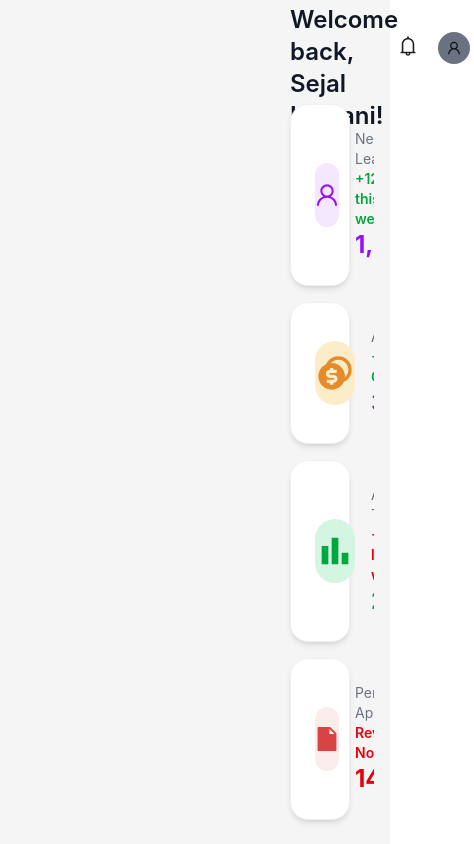
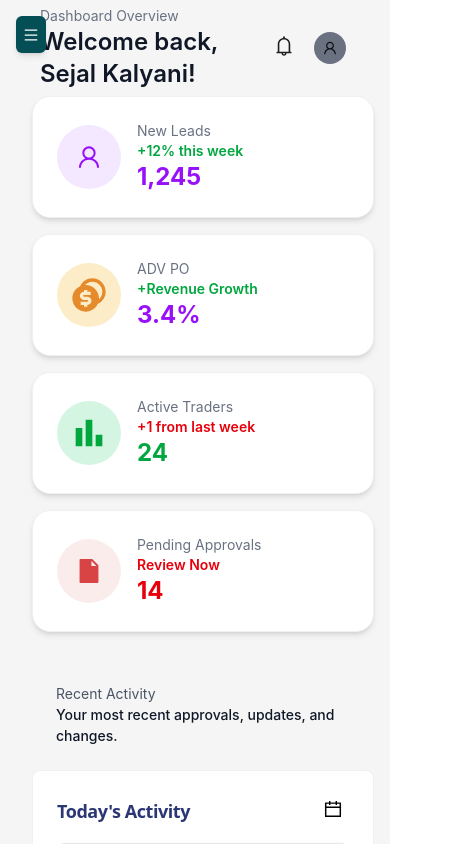
Before and after one commit to ajaykumavat0815/Alteia, a React (Vite) app: page / in a window 390 px wide. Shown: the top 844 px of the page, 474 px wide, since content can reach past the window. Built offline with nearby package versions, Linux system fonts and the light colour scheme.

Commit message:
Solve responsive issue

```diff
--- a/src/App.css
+++ b/src/App.css
@@ -127,3 +127,13 @@
 }
 
 /* ==================================== */
+@media (max-width: 768px) {
+  .ant-layout {
+    flex-direction: column;
+  }
+
+  .ant-layout-content {
+    margin: 8px !important;
+    padding: 8px !important;
+  }
+}
--- a/src/common/SideBar.jsx
+++ b/src/common/SideBar.jsx
@@ -1,5 +1,5 @@
 import React from "react";
-import { RightOutlined, LeftOutlined } from "@ant-design/icons";
+import { RightOutlined, LeftOutlined, MenuOutlined } from "@ant-design/icons";
 import { Menu, Drawer } from "antd";
 import { useNavigate, useLocation } from "react-router-dom";
 
@@ -14,12 +14,14 @@ const Sidebar = ({
   const [isDrawerOpen, setIsDrawerOpen] = React.useState(false);
   const navigate = useNavigate();
   const location = useLocation();
+
   const handleMenuClick = ({ key }) => {
     navigate(key);
     setIsDrawerOpen(false);
   };
+
   const SidebarContent = () => (
-    <div className="flex flex-col h-full bg-teal-900 text-white">
+    <div className="flex flex-col h-full bg-[#044F55] text-white">
       {/* Logo */}
       {!isCollapsed && (
         <div className="flex items-center justify-center mb-8 p-4">
@@ -39,19 +41,18 @@ const Sidebar = ({
       )}
 
       {/* Menu */}
-      <div className="flex-1">
+      <div className="flex-1 overflow-y-auto">
         <Menu
           mode="inline"
           selectedKeys={[location.pathname]}
           onClick={handleMenuClick}
           items={menuItems}
           className="sidebar-menu bg-transparent border-none text-white"
-          inlineCollapsed={isCollapsed} // auto collapse icons
+          inlineCollapsed={isCollapsed}
         />
       </div>
 
-      {/* Footer */}
-      {/* Footer Menu (Dynamic) */}
+      {/* Footer Menu */}
       {showFooter && footerItems.length > 0 && (
         <div className="mt-auto px-2 pb-4">
           <Menu
@@ -68,7 +69,7 @@ const Sidebar = ({
 
   return (
     <>
-      {/* Sidebar for desktop */}
+      {/* 🔹 Desktop Sidebar */}
       <div
         className={`hidden md:flex flex-col fixed top-0 left-0 h-screen
           ${isCollapsed ? "w-[80px]" : "w-[250px]"}
@@ -76,16 +77,26 @@ const Sidebar = ({
       >
         <SidebarContent />
 
-        {/* Collapse button */}
+        {/* Collapse Button */}
         <button
           onClick={() => setIsCollapsed(!isCollapsed)}
-          className="absolute top-4 right-[-16px] bg-teal-900 text-white rounded-full w-6 h-6 flex items-center justify-center hover:bg-teal-800"
+          className="absolute top-4 right-[-16px] bg-[#044F55] text-white rounded-full w-6 h-6 flex items-center justify-center hover:bg-[#05666e]"
         >
-          {isCollapsed ? <LeftOutlined /> : <RightOutlined />}
+          {isCollapsed ? <RightOutlined /> : <LeftOutlined />}
         </button>
       </div>
 
-      {/* Mobile Drawer */}
+      {/* 🔹 Mobile Drawer Button (top-left corner) */}
+      <div className="md:hidden fixed top-4 left-4 z-50">
+        <button
+          onClick={() => setIsDrawerOpen(true)}
+          className="bg-[#044F55] text-white p-2 rounded-md shadow-md"
+        >
+          <MenuOutlined />
+        </button>
+      </div>
+
+      {/* 🔹 Mobile Drawer */}
       <Drawer
         placement="left"
         onClose={() => setIsDrawerOpen(false)}
@@ -94,6 +105,7 @@ const Sidebar = ({
         className="sidebar-drawer md:hidden"
         closeIcon={false}
         title={null}
+        bodyStyle={{ padding: 0 }}
       >
         <SidebarContent />
       </Drawer>
--- a/src/components/Layout/MainLayout.jsx
+++ b/src/components/Layout/MainLayout.jsx
@@ -1,7 +1,6 @@
-import React, { useState } from "react";
+import React, { useState, useEffect } from "react";
 import { Layout } from "antd";
 import Sidebar from "../../common/SideBar";
-
 import {
   UserOutlined,
   BarChartOutlined,
@@ -11,12 +10,19 @@ import {
   LineChartOutlined,
   UsergroupAddOutlined,
 } from "@ant-design/icons";
-const { Content } = Layout;
 import logo from "../../assets/images/Alteia Fund Logo.png";
 
-const MainLayout = ({ title, description, backButton, children }) => {
-  // Track collapsed state here and pass to Sidebar
+const { Content } = Layout;
+
+const MainLayout = ({ children }) => {
   const [isCollapsed, setIsCollapsed] = useState(false);
+  const [isMobile, setIsMobile] = useState(window.innerWidth < 768);
+
+  useEffect(() => {
+    const handleResize = () => setIsMobile(window.innerWidth < 768);
+    window.addEventListener("resize", handleResize);
+    return () => window.removeEventListener("resize", handleResize);
+  }, []);
 
   const menuItems = [
     { key: "/dashboard", icon: <AppstoreOutlined />, label: "Dashboard" },
@@ -35,18 +41,17 @@ const MainLayout = ({ title, description, backButton, children }) => {
       key: "settings",
       icon: <SettingOutlined />,
       label: "Settings",
-      onClick: () => navigate("/settings"),
     },
     {
       key: "logout",
       icon: <LogoutOutlined />,
       label: "Logout",
-      onClick: () => console.log("Logout clicked"),
     },
   ];
+
   return (
-    <Layout style={{ minHeight: "100vh", background: "#F5F5F5" }}>
-      {/* Sidebar (custom, not AntD Sider) */}
+    <Layout className="min-h-screen bg-[#F5F5F5] relative">
+      {/* Sidebar (collapsible or drawer) */}
       <Sidebar
         isCollapsed={isCollapsed}
         setIsCollapsed={setIsCollapsed}
@@ -56,17 +61,19 @@ const MainLayout = ({ title, description, backButton, children }) => {
         logo={logo}
       />
 
-      {/* Right-side layout */}
+      {/* Main Content Area */}
       <Layout
         style={{
-          marginLeft: isCollapsed ? "24px" : "250px",
+          // On desktop, reserve sidebar width; on mobile, use full width
+          marginLeft: isMobile ? "0px" : isCollapsed ? "80px" : "250px",
           transition: "margin-left 0.3s ease",
-          paddingLeft: isCollapsed ? "50px" : "0px",
+          minHeight: "100vh",
         }}
       >
         <Content
           style={{
-            margin: "16px",
+            margin: isMobile ? "8px" : "16px",
+            padding: isMobile ? "10px" : "16px",
             background: "transparent",
             borderRadius: "8px",
             minHeight: "calc(100vh - 32px)",
```
